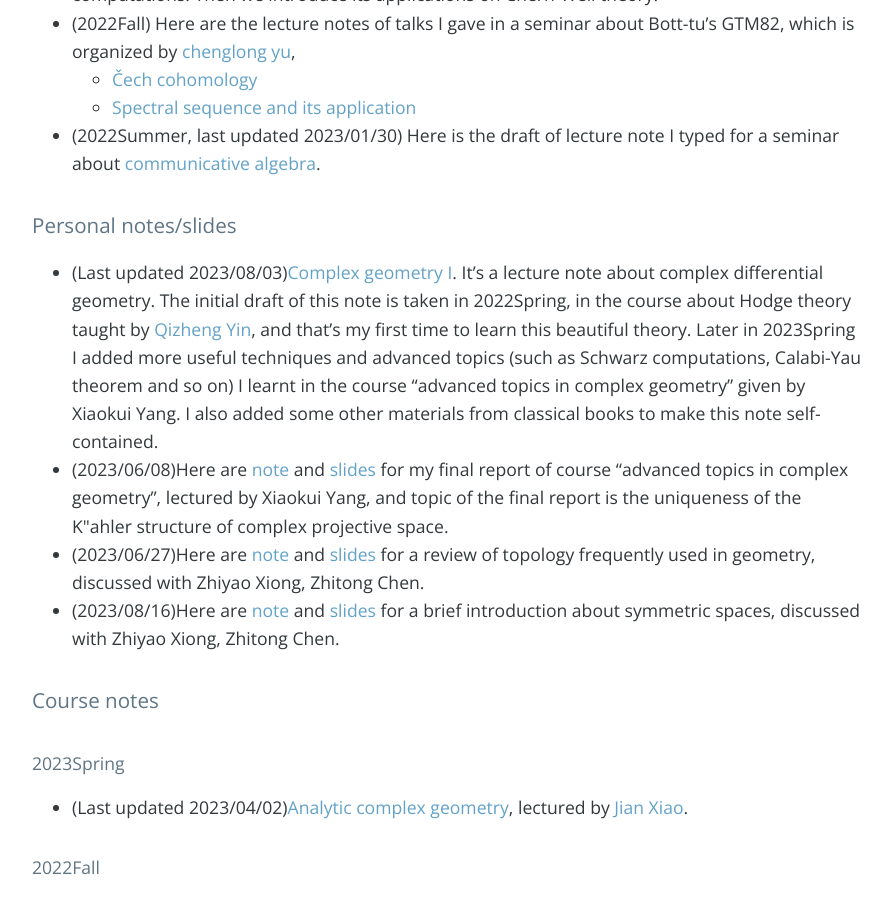
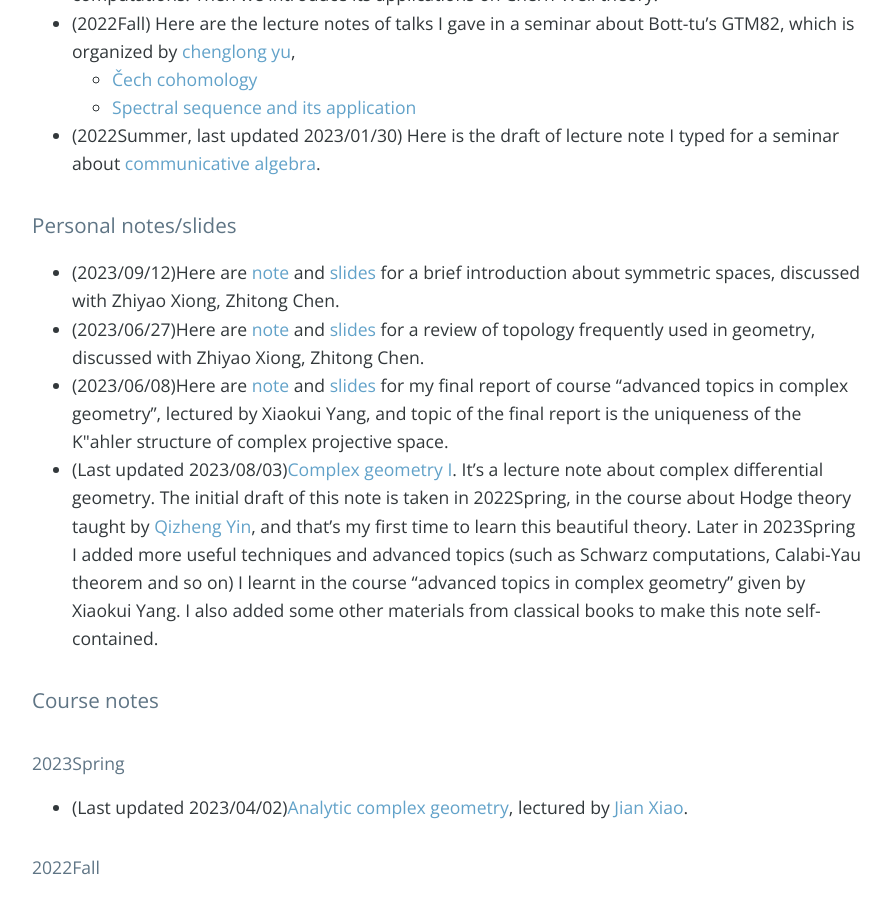
Before and after one commit to bowenl-math/bowenl-math.github.io, a Jekyll site: the page built from index.md, in a window 1280 px wide and 900 px high, scrolled down 691 px. Shown: the whole window, without its empty margins (192-1083 px from the left). Built offline with Jekyll 4.4.1, drawn with Linux system fonts in a browser that asks for light colours; nearby versions of some CDN libraries; our own code applies the rules of GitHub Pages for plain Markdown files; the list of posts is cut into pages by our own code; comment, search, counter and statistics services are not loaded.

Commit message:
update symmetric space

```diff
--- a/index.md
+++ b/index.md
@@ -12,10 +12,12 @@ Hello, I'm Bowen Liu, a PhD student in Mathematics Department of Tsinghua Univer
 
 
 ### Personal notes/slides
+* (2023/09/12)Here are [note](notes/personal notes/Symmetric_space/note.pdf) and [slides](notes/personal notes/Symmetric_space/slides.pdf) for a brief introduction about symmetric spaces, discussed with Zhiyao Xiong, Zhitong Chen.
+* (2023/06/27)Here are [note](notes/personal notes/Review_of_topology/note.pdf) and [slides](notes/personal notes/Review_of_topology/slides.pdf) for a review of topology frequently used in geometry, discussed with Zhiyao Xiong, Zhitong Chen.
+* (2023/06/08)Here are [note](notes/personal notes/Uniqueness_CPn/note.pdf) and [slides](notes/personal notes/Uniqueness_CPn/slides.pdf) for my final report of course “advanced topics in complex geometry", lectured by Xiaokui Yang, and topic of the final report is the uniqueness of the K\"ahler structure of complex projective space.
 * (Last updated 2023/08/03)[Complex geometry I](notes/personal notes/Complex_geometry_I/Complex_geometry_I.pdf). It's a lecture note about complex differential geometry. The initial draft of this note is taken in 2022Spring, in the course about Hodge theory taught by [Qizheng Yin](http://faculty.bicmr.pku.edu.cn/~qizheng/#), and that's my first time to learn this beautiful theory. Later in 2023Spring I added more useful techniques and advanced topics (such as Schwarz computations, Calabi-Yau theorem and so on) I learnt in the course “advanced topics in complex geometry" given by Xiaokui Yang. I also added some other materials from classical books to make this note self-contained.
-* (2023/06/08)Here are [note](notes/personal notes/Uniqueness_CPn/note.pdf) and [slides](notes/personal notes/Uniqueness_CPn/slides.pdf) for my final report of course “advanced topics in complex geometry", lectured by Xiaokui Yang, and topic of the final report is the uniqueness of the K\"ahler structure of complex projective space.
-* (2023/06/27)Here are [note](notes/personal notes/Review_of_topology/note.pdf) and [slides](notes/personal notes/Review_of_topology/slides.pdf) for a review of topology frequently used in geometry, discussed with Zhiyao Xiong, Zhitong Chen.
-* (2023/08/16)Here are [note](notes/personal notes/Symmetric_space/note.pdf) and [slides](notes/personal notes/Symmetric_space/slides.pdf) for a brief introduction about symmetric spaces, discussed with Zhiyao Xiong, Zhitong Chen.
+
+
 
 
 ### Course notes
```
Also changed, not shown: 4 other files.
